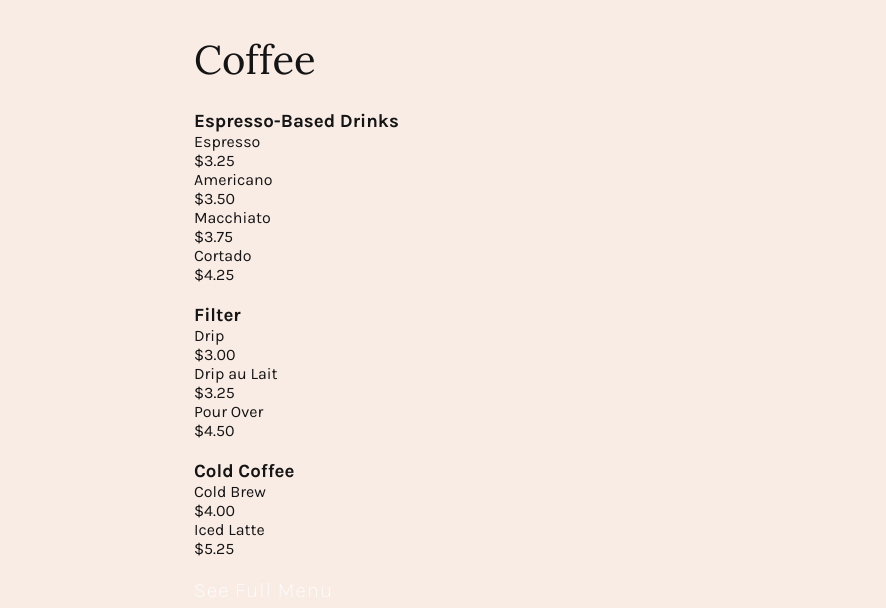
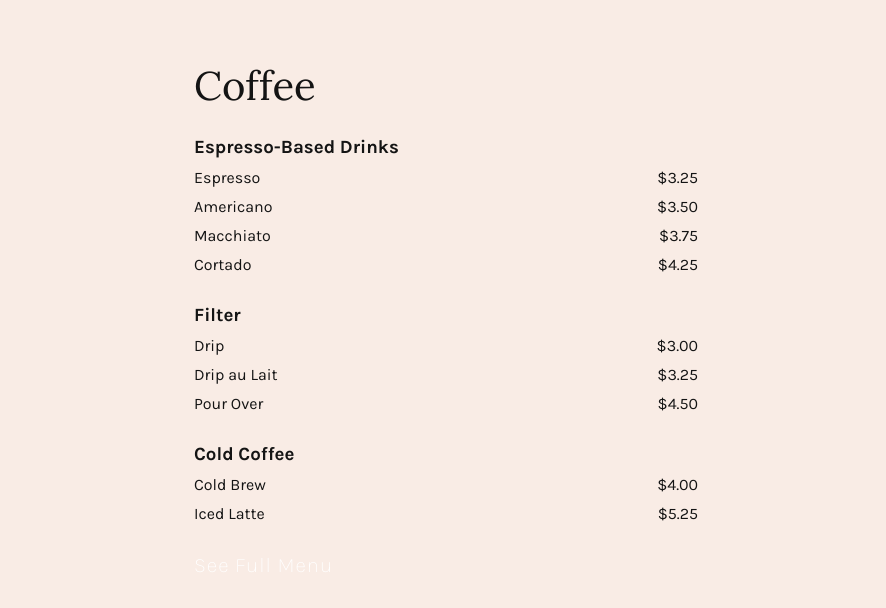
Before and after one commit to erinczarnecki/Buzzing-Brews-Static, a plain HTML site: page index.html in a window 1280 px wide. Shown: the part 1482-2090 px from the top of the page, 394-1280 px from the left. Drawn offline with Linux system fonts and the light colour scheme.

Commit message:
menu preview styling complete

```diff
--- a/index.css
+++ b/index.css
@@ -103,6 +103,15 @@
 padding: 10px 0px;
 }
 
+.menu-items>li {
+  display: flex;
+  justify-content: space-between;
+  padding-bottom: 10px;
+}
+
+.menu-cat-title {
+  padding-bottom: 10px;
+}
 #social-proof {
   height: 60vh;
   text-align: center;
--- a/index.html
+++ b/index.html
@@ -88,36 +88,49 @@
                     <div id="menu-list">
                         <h2 id="menu-title">Coffee</h2>
                         <div class="menu-espresso">
-                        <h3>Espresso-Based Drinks</h3>
-                            <ul class="menu-espresso-list">
-                                <li class="menu-item">Espresso</li>
-                                <li class="menu-price">$3.25</li>
-                                <li class="menu-item">Americano</li>
-                                <li class="menu-price">$3.50</li>
-                                <li class="menu-item">Macchiato</li>
-                                <li class="menu-price">$3.75</li>
-                                <li class="menu-item">Cortado</li>
-                                <li class="menu-price">$4.25</li>
+                        <h3 class="menu-cat-title">Espresso-Based Drinks</h3>
+                        <ul class="menu-espresso-list menu-items">
+                            <li class="menu-item">
+                                <span class="item-name">Espresso</span>
+                                <span class="menu-price">$3.25</span>
+                            </li>
+                            <li class="menu-item">
+                                <span class="item-name">Americano</span>
+                                <span class="menu-price">$3.50</span>
+                            </li>
+                            <li class="menu-item">
+                                <span class="item-name">Macchiato</span>
+                                <span class="menu-price">$3.75</span>
+                            </li>
+                            <li class="menu-item">
+                                <span class="item-name">Cortado</span>
+                                <span class="menu-price">$4.25</span>
+                            </li>
                             </ul>
                         </div>
                         <div class="menu-filter">
-                            <h3>Filter</h3>
-                            <ul class="menu-filter-list">
-                                <li class="menu-item">Drip</li>
-                                <li class="menu-price">$3.00</li>
-                                <li class="menu-item">Drip au Lait</li>
-                                <li class="menu-price">$3.25</li>
-                                <li class="menu-item">Pour Over</li>
-                                <li class="menu-price">$4.50</li>
+                            <h3 class="menu-cat-title">Filter</h3>
+                            <ul class="menu-filter-list menu-items">
+                                <li class="menu-item">Drip
+                                    <span class="menu-price">$3.00</span>
+                                </li>
+                                <li class="menu-item">Drip au Lait
+                                    <span class="menu-price">$3.25</span>
+                                </li>
+                                <li class="menu-item">Pour Over
+                                    <span class="menu-price">$4.50</span>
+                                </li>
                             </ul>
                         </div>
                         <div class="menu-cold">
-                            <h3>Cold Coffee</h3>
-                            <ul class="menu-cold-list">
-                                <li class="menu-item">Cold Brew</li>
-                                <li class="menu-price">$4.00</li>
-                                <li class="menu-item">Iced Latte</li>
-                                <li class="menu-price">$5.25</li>
+                            <h3 class="menu-cat-title">Cold Coffee</h3>
+                            <ul class="menu-cold-list menu-items">
+                                <li class="menu-item">Cold Brew
+                                    <span class="menu-price">$4.00</span>
+                                </li>
+                                <li class="menu-item">Iced Latte
+                                    <span class="menu-price">$5.25</span>
+                                </li>
                             </ul>
                         </div>
                         <div id="full-menu-link">
--- a/styles.css
+++ b/styles.css
@@ -6,6 +6,7 @@
   --pink:rgb(227,147,132);
   --oatmeal: rgb(251,241,231);
   --text: rgb(20,20,20);
+  --blue: rgb(11, 13, 95)
 }
 
 
```
Also changed, not shown: pages/menu.html (+11 -5 lines).
